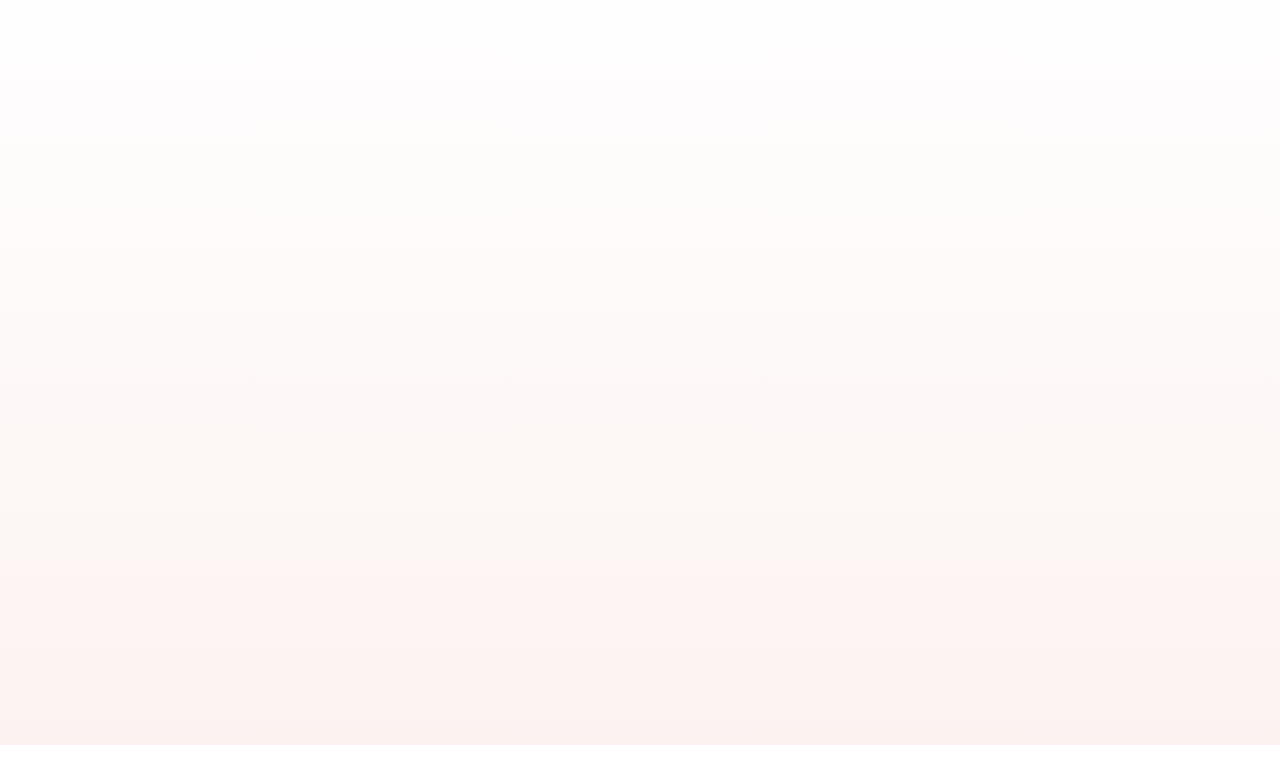
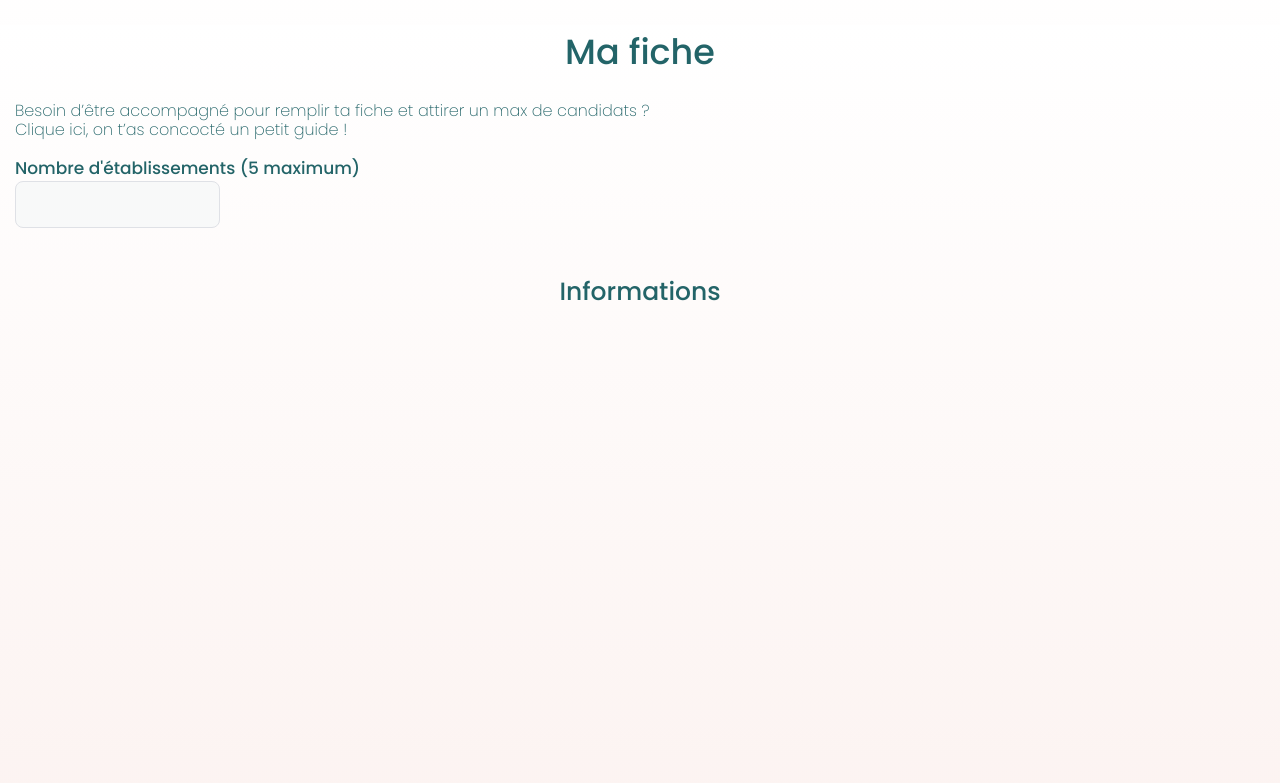
Before and after one commit to hannahazan/toutpermis3, a React app in the folder toutpermis-app/: page /profil/fiche in a window 1280 px wide. Shown: the part 55-838 px from the top of the page. Before the commit the page ends 800 px from the top, so only its background shows below. Built offline with nearby package versions, Linux system fonts and the light colour scheme.

Commit message:
add fiche première partie

```diff
--- a/toutpermis-app/src/Pages/Fiche.js
+++ b/toutpermis-app/src/Pages/Fiche.js
@@ -1,11 +1,53 @@
 import '../css/Fiche.css'
 import Navbar from '../component/Navbar'
+import { useEffect,useState } from 'react'
+import { set } from 'mongoose'
 
 
 const Fiche=()=>{
+    const [NumberEcole,setNumberEcole]=useState(Number)
+    const [ecoleNumberArray,setEcoleNumberArray]=useState([])
+    let arrayTest=[]
+    let stringtest="hello"
+
+   function display(){
+        <p>{ecoleNumberArray}hello</p>
+   }
+
+    useEffect(()=>{
+        console.log(NumberEcole)
+        console.log(ecoleNumberArray)
+        for(let i=1;i<=NumberEcole;i++){
+          arrayTest.push(` EC ${i}`)
+        }
+        setEcoleNumberArray(arrayTest)
+    },[NumberEcole])
+    const getValue=(e)=>{
+        setNumberEcole(e.target.value)
+    }
+
     return(
         <div className='fiche'>
             <Navbar/>
+            <main className='mainFiche'>
+                <h1 className='titreFiche'>Ma fiche</h1>
+                <p className='accompagnéP'>Besoin d’être accompagné pour remplir ta fiche et
+                    attirer un max de candidats ?<br></br>
+                    Clique ici, on t’as concocté un petit guide !
+                </p>
+                <div className='containerInputLabelNombreEcole'>
+                    <label for="tentacles" className='labelNombreEcole'>Nombre d'établissements (5 maximum)</label>
+                    <input type="number" id="tentacles" name="tentacles"
+                    min="1" max="5" className='inputNombreEcole' onChange={(e)=>{getValue(e)}}></input>
+                </div>
+                <div className='containerInformations'>
+                    <p className='pInformations'>Informations</p>
+                    <div className='containerOngletNbreEcole'>
+                        {ecoleNumberArray.map(event=>
+                            <p className='OngletP'>{event}</p>)}
+                    </div>
+                </div>
+            </main>
         </div>
     )
 }
--- a/toutpermis-app/src/component/navBar.js
+++ b/toutpermis-app/src/component/navBar.js
@@ -32,18 +32,18 @@ function Navbar(){
                 <li className='liMenu'>Je trouve mon parcours</li>
                 <Link to='espacepro'><li className='liMenu'>Espace pro</li></Link>
                 <li className='liMenu'>Contactez-nous</li>
-                <Link to='profil' ><li className='liMenu'>Profil</li></Link>
+                <Link to='/' ><li className='liMenu'>Accueil</li></Link>
                 </ul>
             </div>}
-            {Path==='/connexion'||Path==='/InscriptionChoix'||Path=="/espacepro"||Path=='/espacepro/inscriptionChoix/inscriptionFinale'?
+            {Path==='/connexion'||Path==='/espacepro/InscriptionChoix'||Path=="/espacepro"||Path=='/espacepro/inscriptionChoix/inscriptionFinale'?
             <navbar className="navbar">
                     <img src={Burger} className="burger" onClick={Open==false?()=>{setOpen(true)}:()=>{setOpen(false)}}></img>
-                    <div className={Inscrit===true?'oui':'non'}>
+                    <Link to='/profil' className={Inscrit===true?'oui':'non'}>
                         <div className="pictoLogoEspaceProNav">
                         <img src={localLogo} className='localLogoPictoProfilNav'></img>
                         <img src={photoProfil} className='profilPictureNav'></img>
                         </div>
-                    </div>
+                    </Link>
             </navbar>
             :
             <navbar className="navbar">
@@ -58,12 +58,12 @@ function Navbar(){
                   <p className="permis">permis</p>
               </div>
           </Link>
-          <div className={Inscrit===true?'oui':'non'}>
+          <Link to="/profil" className={Inscrit===true?'oui':'non'}>
             <div className="pictoLogoEspaceProNav">
             <img src={localLogo} className='localLogoPictoProfilNav'></img>
             <img src={photoProfil} className='profilPictureNav'></img>
             </div>
-          </div>
+          </Link>
         </navbar>
             }
 
--- a/toutpermis-app/src/css/Fiche.css
+++ b/toutpermis-app/src/css/Fiche.css
@@ -6,3 +6,68 @@
     width: 100%;
     font-family: 'Poppins', sans-serif;
 }
+.mainFiche{
+    margin-left: left;
+    height: fit-content;
+    text-align: start;
+    margin-left: 15px;
+    margin-right: 15px;
+    margin-top: 80px;
+}
+
+.titreFiche{
+    color:#236468;
+    font-size: 35px;
+    text-align: center;
+    font-weight: normal;
+}
+.accompagnéP{
+    color: #236468;
+    line-height: 19px;
+    font-weight: lighter;
+}
+.labelNombreEcole{
+    color: #236468;
+    font-size: 17px;
+}
+.inputNombreEcole{
+    width: 15%;
+    height: 45px;
+    border-radius: 8px;
+    padding: 0px;
+    margin: 0px;
+    border-color: #dfe1e6;
+    border: 1px solid #dfe1e6;
+    font-family: 'Poppins';
+    padding-left: 15px;
+    color: #236468;
+    background-color: #f8f9f9;
+    margin-bottom: 20px;
+    font-size: 20px;
+  }
+  .containerInputLabelNombreEcole{
+    display: flex;
+    flex-direction: column;
+  }
+  /********************************************informations*****************************************************************/
+  .containerInformations{
+    display: flex;
+    flex-direction: column;
+  }
+  .pInformations{
+    color: #236468;
+    font-size: 25px;
+    text-align: center;
+    margin-bottom: 0px;
+  }
+  .containerOngletNbreEcole{
+    display: flex;
+    flex-direction: row;
+    color: #236468;
+    font-size: 20px;
+  }
+  .OngletP{
+    margin-right: 20px;
+    margin-top: 0px;
+    margin-bottom: 0px;
+  }
--- a/toutpermis-app/src/css/Navbar.css
+++ b/toutpermis-app/src/css/Navbar.css
@@ -125,18 +125,17 @@
   flex-direction: row;
   position: relative;
   align-items: center;
-  margin-top: 18px;
-  left: 253px;
+  margin-top: 5px;
+  left: 267px;
 }
 .localLogoPictoProfilNav{
-  height: 50px;
+  height: 45px;
 }
 .profilPictureNav{
   border-radius: 100%;
-  width: 30px;
-  height: 30px;
+  width: 26px;
+  height: 26px;
   position: relative;
-  right: 36px;
-  bottom: 4px;
-
+  right: 32px;
+  bottom: 3px;
 }
```
